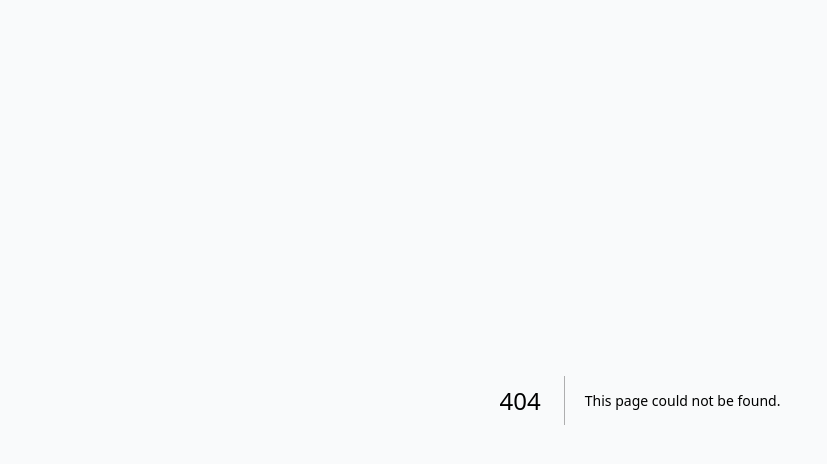
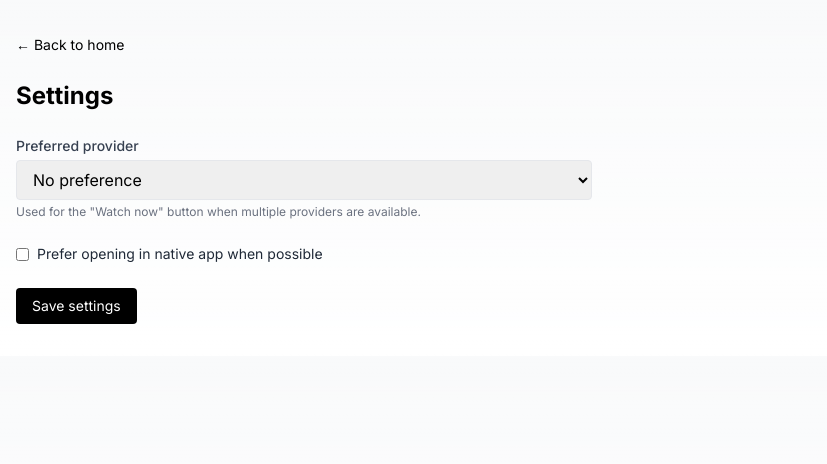
Before and after one commit to dgoldsby/WhatsOnWhere, a Next.js app: page /settings in a window 1280 px wide. Before the commit this address had no page. Shown: the top 464 px of the page, without its empty margins (0-827 px from the left). Built offline with nearby package versions, Linux system fonts and the light colour scheme.

Commit message:
Sorted out error messages. MVP for watch now and deeper integration with netflix et all. Hot butter added to popcorn.

```diff
--- a/app/page.tsx
+++ b/app/page.tsx
@@ -9,11 +9,13 @@ export default function Home() {
   const [searchResults, setSearchResults] = useState<any[]>([]);
   const [isLoading, setIsLoading] = useState(false);
   const [error, setError] = useState<string | null>(null);
+  const [hasSearched, setHasSearched] = useState(false);
 
   const handleSearch = async (e: React.FormEvent) => {
     e.preventDefault();
     if (!searchQuery.trim()) return;
 
+    setHasSearched(true);
     setIsLoading(true);
     setError(null);
 
@@ -49,7 +51,7 @@ export default function Home() {
             <input
               type="text"
               value={searchQuery}
-              onChange={(e) => setSearchQuery(e.target.value)}
+              onChange={(e) => { setSearchQuery(e.target.value); setHasSearched(false); }}
               placeholder="Search for a movie or TV show..."
               className="flex-1 px-4 py-3 rounded-lg border border-gray-300 focus:outline-none focus:ring-2 focus:ring-brand-black"
             />
@@ -117,7 +119,7 @@ export default function Home() {
           </div>
         )}
 
-        {searchResults.length === 0 && !isLoading && searchQuery && (
+        {searchResults.length === 0 && !isLoading && hasSearched && (
           <div className="text-center text-gray-500 mt-12">
             No results found for "{searchQuery}"
           </div>
--- /dev/null
+++ b/app/settings/page.tsx
@@ -0,0 +1,92 @@
+'use client';
+
+import { useEffect, useState } from 'react';
+import type { UserPrefs, ProviderKey } from '@/lib/deeplink';
+
+const LS_KEY = 'wow_prefs_v1';
+
+const PROVIDER_OPTIONS: { value: ProviderKey; label: string }[] = [
+  { value: 'netflix', label: 'Netflix' },
+  { value: 'disney', label: 'Disney+' },
+  { value: 'prime', label: 'Prime Video' },
+  { value: 'appletv', label: 'Apple TV' },
+];
+
+export default function SettingsPage() {
+  const [prefs, setPrefs] = useState<UserPrefs>({});
+  const [loaded, setLoaded] = useState(false);
+  const [saved, setSaved] = useState(false);
+
+  useEffect(() => {
+    try {
+      const raw = localStorage.getItem(LS_KEY);
+      if (raw) setPrefs(JSON.parse(raw));
+    } catch {
+      // ignore
+    } finally {
+      setLoaded(true);
+    }
+  }, []);
+
+  const handleSave = () => {
+    try {
+      localStorage.setItem(LS_KEY, JSON.stringify(prefs));
+      setSaved(true);
+      setTimeout(() => setSaved(false), 1500);
+    } catch {
+      // ignore
+    }
+  };
+
+  if (!loaded) return null;
+
+  return (
+    <div className="container mx-auto px-4 py-8">
+      <div className="mb-6">
+        <a href="/" className="text-sm text-brand-black hover:underline">← Back to home</a>
+      </div>
+
+      <h1 className="text-2xl font-bold text-brand-black mb-6">Settings</h1>
+
+      <div className="max-w-xl space-y-6">
+        <div>
+          <label htmlFor="preferredProvider" className="block text-sm font-medium text-gray-700 mb-1">
+            Preferred provider
+          </label>
+          <select
+            id="preferredProvider"
+            value={prefs.preferredProvider || ''}
+            onChange={(e) => setPrefs((p) => ({ ...p, preferredProvider: (e.target.value || undefined) as ProviderKey }))}
+            className="border rounded px-3 py-2 w-full"
+          >
+            <option value="">No preference</option>
+            {PROVIDER_OPTIONS.map((opt) => (
+              <option key={opt.value} value={opt.value}>{opt.label}</option>
+            ))}
+          </select>
+          <p className="text-xs text-gray-500 mt-1">Used for the "Watch now" button when multiple providers are available.</p>
+        </div>
+
+        <div className="flex items-center gap-2">
+          <input
+            id="openInApp"
+            type="checkbox"
+            checked={!!prefs.openInApp}
+            onChange={(e) => setPrefs((p) => ({ ...p, openInApp: e.target.checked }))}
+          />
+          <label htmlFor="openInApp" className="text-sm text-gray-800">Prefer opening in native app when possible</label>
+        </div>
+
+        <div>
+          <button
+            onClick={handleSave}
+            className="inline-flex items-center px-4 py-2 rounded bg-brand-black text-white text-sm hover:brightness-110"
+          >
+            Save settings
+          </button>
+          {saved && <span className="ml-2 text-sm text-green-700">Saved</span>}
+        </div>
+      </div>
+    </div>
+  );
+}
--- a/app/title/[type]/[id]/page.tsx
+++ b/app/title/[type]/[id]/page.tsx
@@ -2,6 +2,7 @@ import Image from 'next/image';
 import { getDetails, getCredits, getExternalIds, getWatchProviders } from '@/lib/tmdb';
 import { getImdbSummaryByImdbId } from '@/lib/imdb';
 import { getStreamingAvailabilityByImdbId } from '@/lib/streamingAvailability';
+import WatchNowButton from '@/components/WatchNowButton';
 
 function pickRegionStreamingInfo(streamingAvailability: any, region?: string): { key?: string; offers?: any[] } {
   if (!streamingAvailability?.streamingInfo) return {};
@@ -122,6 +123,11 @@ export default async function TitlePage({ params, searchParams }: { params: { ty
           )}
 
           <div className="space-y-6">
+            {regionInfo?.offers && Array.isArray(regionInfo.offers) && regionInfo.offers.length > 0 && (
+              <div>
+                <WatchNowButton offers={regionInfo.offers as any} />
+              </div>
+            )}
             {regionInfo?.offers && (
               <div>
                 <h2 className="text-lg font-semibold text-brand-black mb-2">Where to watch{regionInfo.key ? ` (${regionInfo.key.toUpperCase()})` : ''}</h2>
--- /dev/null
+++ b/app/title/layout.tsx
@@ -0,0 +1,10 @@
+import AppHeader from '@/components/AppHeader';
+
+export default function TitleLayout({ children }: { children: React.ReactNode }) {
+  return (
+    <>
+      <AppHeader />
+      {children}
+    </>
+  );
+}
--- /dev/null
+++ b/components/WatchNowButton.tsx
@@ -0,0 +1,40 @@
+'use client';
+
+import { useEffect, useMemo, useState } from 'react';
+import type { ProviderKey, Offer, UserPrefs } from '@/lib/deeplink';
+import { normalizeProviderKey, selectBestOffer } from '@/lib/deeplink';
+
+const LS_KEY = 'wow_prefs_v1';
+
+function loadPrefs(): UserPrefs | undefined {
+  if (typeof window === 'undefined') return undefined;
+  try {
+    const raw = localStorage.getItem(LS_KEY);
+    return raw ? (JSON.parse(raw) as UserPrefs) : undefined;
+  } catch {
+    return undefined;
+  }
+}
+
+export default function WatchNowButton({ offers }: { offers: Offer[] }) {
+  const [prefs, setPrefs] = useState<UserPrefs | undefined>(undefined);
+
+  useEffect(() => {
+    setPrefs(loadPrefs());
+  }, []);
+
+  const best = useMemo(() => selectBestOffer(offers || [], prefs), [offers, prefs]);
+
+  if (!offers || offers.length === 0 || !best?.link) return null;
+
+  return (
+    <a
+      href={best.link}
+      target="_blank"
+      rel="noopener noreferrer"
+      className="inline-flex items-center px-4 py-2 rounded bg-brand-black text-white text-sm hover:brightness-110"
+    >
+      Watch now{best.streamingType ? ` • ${best.streamingType}` : ''}
+    </a>
+  );
+}
--- /dev/null
+++ b/lib/deeplink.ts
@@ -0,0 +1,47 @@
+export type ProviderKey = 'netflix' | 'disney' | 'prime' | 'appletv' | string;
+
+export type Offer = {
+  service?: string; // provider display name or key
+  streamingType?: 'subscription' | 'buy' | 'rent' | 'free' | 'ads';
+  link?: string;
+  videoLink?: string;
+  quality?: string;
+};
+
+export function normalizeProviderKey(name?: string): ProviderKey {
+  const n = (name || '').toLowerCase().replace(/[^a-z0-9+]/g, '');
+  if (n === 'amazonprimevideo' || n === 'primevideo' || n === 'prime') return 'prime';
+  if (n === 'disney+' || n === 'disneyplus' || n === 'disney') return 'disney';
+  if (n === 'appletv+' || n === 'appletvplus' || n === 'appletv') return 'appletv';
+  if (n === 'netflix') return 'netflix';
+  return n;
+}
+
+export type UserPrefs = {
+  preferredProvider?: ProviderKey;
+  openInApp?: boolean; // placeholder for possible app-scheme behavior
+};
+
+export function selectBestOffer(offers: Offer[], prefs?: UserPrefs): Offer | undefined {
+  if (!Array.isArray(offers) || offers.length === 0) return undefined;
+  const byKey = offers.reduce<Record<string, Offer[]>>((acc, o) => {
+    const key = normalizeProviderKey(o.service);
+    (acc[key] ||= []).push(o);
+    return acc;
+  }, {});
+
+  // 1) Preferred provider
+  if (prefs?.preferredProvider && byKey[prefs.preferredProvider]) {
+    // prefer subscription over buy/rent
+    const preferred = byKey[prefs.preferredProvider].find((o) => o.streamingType === 'subscription')
+      || byKey[prefs.preferredProvider][0];
+    if (preferred?.link) return preferred;
+  }
+
+  // 2) Any subscription offer
+  const sub = offers.find((o) => o.streamingType === 'subscription' && o.link);
+  if (sub) return sub;
+
+  // 3) Fallback: any link
+  return offers.find((o) => !!o.link) || offers[0];
+}
```
Also changed, not shown: lib/device.ts (added, +8 -0 lines).
